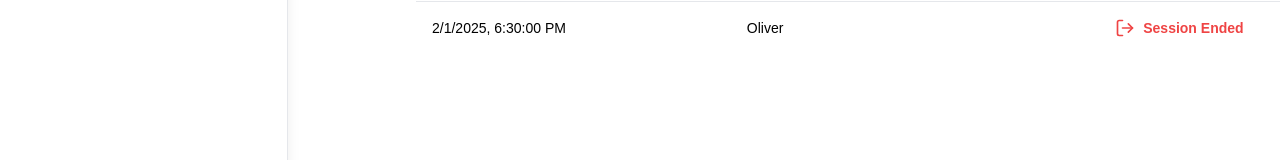
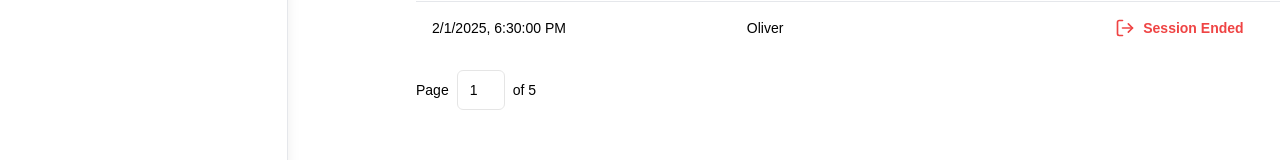
Before and after one commit to EmsiJoseph/greshamie.recordings, a Next.js app in the folder frontend/: page /admin/activity in a window 1280 px wide. Shown: the part 653-813 px from the top of the page. Built offline with nearby package versions, Linux system fonts and the light colour scheme.

Commit message:
Fix activity list pagination component rendering; remove commented code and ensure proper display

```diff
--- a/frontend/app/(protected)/admin/activity/components/activity-list.tsx
+++ b/frontend/app/(protected)/admin/activity/components/activity-list.tsx
@@ -92,11 +92,11 @@ export const ActivityList = ({ activities, isFetching }: ActivityListProps) => {
           )}
         </TableBody>
       </Table>
-      {/* <ActivityListPagination
+      <ActivityListPagination
         currentPage={page}
         totalPages={totalPages}
         onPageChange={handlePageChange}
-      /> */}
+      />
     </div>
   );
 };
```
